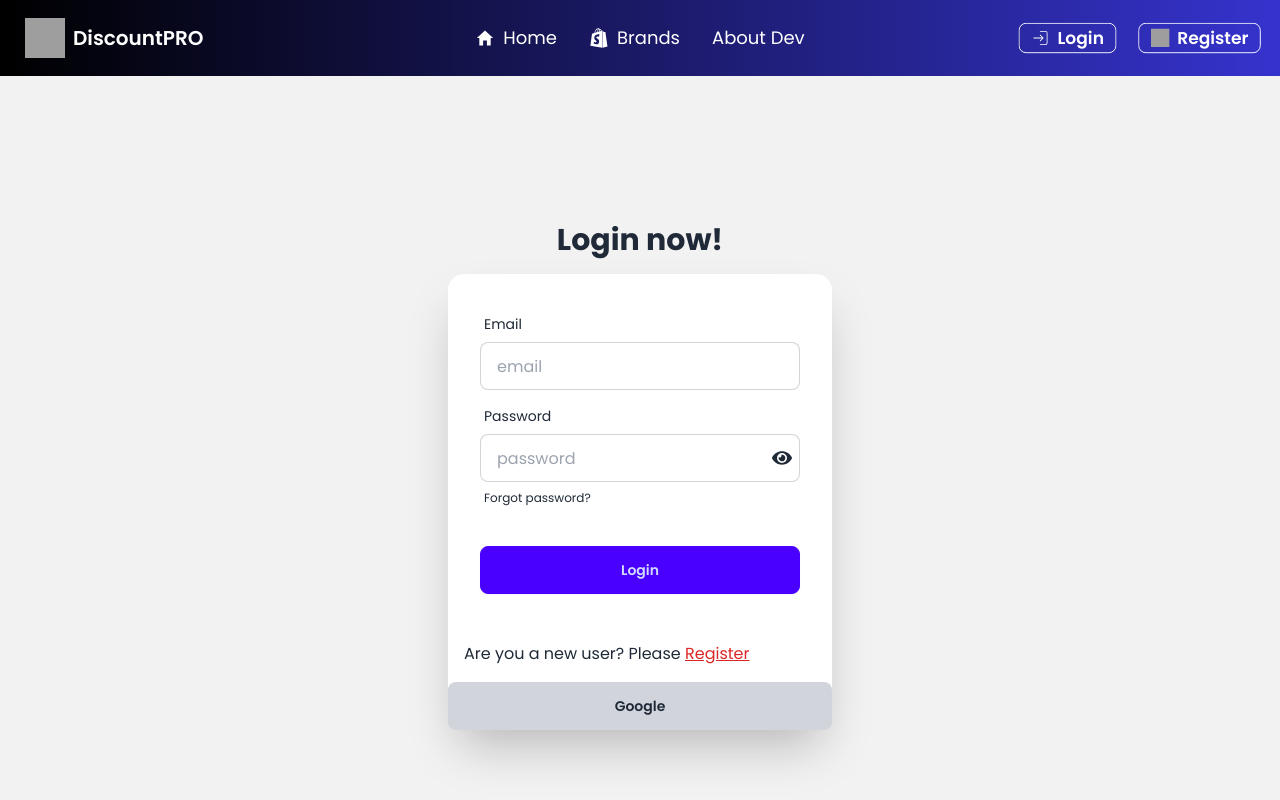
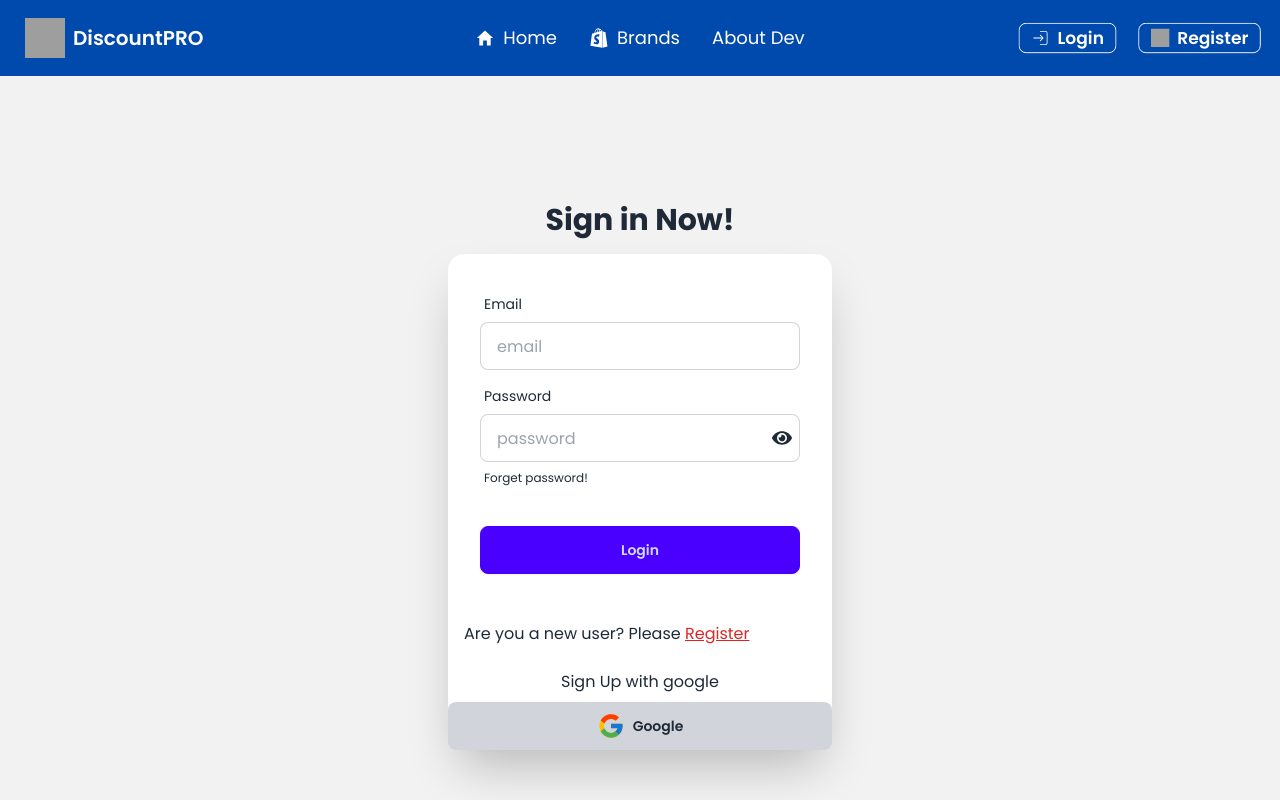
Before and after one commit to MFAAHAD/DiscountPRO, a React (Vite) app: page /login in a window 1280 px wide. Shown: the top 800 px of the page. Built offline with nearby package versions, Linux system fonts and the light colour scheme; no server answers; grey boxes are pictures that could not be loaded.

Commit message:
added the authentication functionalities

```diff
--- a/src/components/AboutDev.jsx
+++ b/src/components/AboutDev.jsx
@@ -7,33 +7,36 @@ const AboutDev = () => {
                 <title>Discount Pro | About Me</title>
             </Helmet>
 
-            {/* Card */}
             <div className="max-w-md mx-auto bg-white p-6 rounded-lg shadow-xl">
                 <div className="text-center">
+                    {/* Author's photo */}
+                    <img
+                        src="https://i.ibb.co.com/d2R1Twp/Neutral-Pink-Modern-Circle-Shape-Linked-In-Profile-Picture-1.png" // Replace with your photo URL
+                        alt="MD Fahad Mia"
+                        className="w-32 h-32 mx-auto rounded-full shadow-md mb-4"
+                    />
+
                     <h3 className="text-2xl font-bold text-blue-600 mb-4">About Me</h3>
 
-                    {/* Introduction */}
                     <section className="mb-4">
                         <p className="text-gray-700">
-                            I’m **MD Fahad Mia**, a passionate **Web Developer** and **CSE student at Metropolitan University Bangladesh**, eager to learn and build innovative solutions.
+                            I’m <strong>MD Fahad Mia</strong>, a passionate <strong>Web Developer</strong> and <strong>CSE student at Metropolitan University Bangladesh</strong>, eager to learn and build innovative solutions.
                         </p>
                     </section>
 
-                    {/* Skills */}
                     <section className="mb-4">
                         <h4 className="text-lg font-semibold text-blue-500">Skills</h4>
                         <p className="text-gray-700">
-                            Proficient in **HTML, CSS, JavaScript, React**, and responsive design using **Tailwind CSS**.
+                            Proficient in <strong>HTML, CSS, JavaScript, React</strong>, and responsive design using <strong>Tailwind CSS</strong>.
                         </p>
                     </section>
 
-                    {/* Projects */}
                     <section>
                         <h4 className="text-lg font-semibold text-blue-500">Recent Projects</h4>
                         <ul className="list-disc list-inside text-gray-700">
-                            <li>**Peddy**: A pet adoption platform with dynamic features.</li>
-                            <li>**BPL-DREAM 11**: A React app for managing cricket teams.</li>
-                            <li>**Gadget Heaven**: Showcasing cutting-edge tech and innovation.</li>
+                            <li><strong>Peddy</strong>: A pet adoption platform with dynamic features.</li>
+                            <li><strong>BPL-DREAM 11</strong>: A React app for managing cricket teams.</li>
+                            <li><strong>Gadget Heaven</strong>: Showcasing cutting-edge tech and innovation.</li>
                         </ul>
                     </section>
                 </div>
--- a/src/components/Footer.jsx
+++ b/src/components/Footer.jsx
@@ -16,7 +16,7 @@ export default function Footer() {
                             DiscountPRO
                         </Link>
                         <p className="text-gray-400 mt-4">
-                            Leading the way in cutting-edge technology and innovation.
+                        Driving the future with groundbreaking technology and innovative solutions.
                         </p>
                     </div>
 
--- a/src/components/ForgetPassword.jsx
+++ b/src/components/ForgetPassword.jsx
@@ -42,7 +42,7 @@ const ForgetPassword = () => {
         <div className="hero bg-base-200 min-h-screen">
             <div className="hero-content flex-col">
                 <div className="text-center lg:text-left">
-                    <h2 className="text-red-500 text-4xl">Forgot Password</h2>
+                    <h2 className="text-blue-500 text-4xl">Recover Account</h2>
                 </div>
                 <div className="card bg-base-100 w-full max-w-sm shrink-0 shadow-2xl">
                     <form onSubmit={(e) => e.preventDefault()} className="card-body">
--- a/src/components/Login.jsx
+++ b/src/components/Login.jsx
@@ -1,136 +1,67 @@
-// import { useContext } from "react";
-// import { Link, useNavigate } from "react-router-dom";
-// import { AuthContext } from "../provides/AuthProviders";
-// import { Helmet } from "react-helmet";
-
-// const Login = () => {
-//     const navigate = useNavigate();
-
-//     const { signInUser, signInWithGoogle } = useContext(AuthContext);
-//     const handleLogIn = e => {
-//         e.preventDefault();
-//         const email = e.target.email.value;
-//         const password = e.target.password.value;
-
-//         // console.log(email, password);
-//         signInUser(email, password)
-//             .then(result => {
-//                 console.log(result);
-//                 e.target.reset();
-//                 navigate('/');
-//             })
-//             .catch(error => {
-//                 console.log("ERROR", error.message);
-//             })
-//     }
-
-//     const handleGoogleSignIn = () => {
-//         signInWithGoogle()
-//             .then(result => {
-//                 console.log(result.user);
-//                 navigate('/');
-//             })
-//             .catch(error => {
-//                 console.log("ERROR", error.message);
-//             })
-//     }
-
-//     return (
-
-//         <div className="hero bg-base-200 min-h-screen">
-
-//             <Helmet>
-//                 <title>Discount Pro | Login</title>
-//             </Helmet>
-
-//             <div className="hero-content flex-col">
-//                 <div className="text-center lg:text-left">
-//                     <h1 className="text-3xl font-bold">Login now!</h1>
-//                 </div>
-//                 <div className="card bg-base-100 w-full max-w-sm shrink-0 shadow-2xl">
-//                     <form onSubmit={handleLogIn} className="card-body">
-//                         <div className="form-control">
-//                             <label className="label">
-//                                 <span className="label-text">Email</span>
-//                             </label>
-//                             <input type="email" name="email" placeholder="email" className="input input-bordered" required />
-//                         </div>
-//                         <div className="form-control">
-//                             <label className="label">
-//                                 <span className="label-text">Password</span>
-//                             </label>
-//                             <input type="password" name="password" placeholder="password" className="input input-bordered" required />
-//                             <label className="label">
-//                                 <a href="#" className="label-text-alt link link-hover">Forgot password?</a>
-//                             </label>
-//                         </div>
-//                         <div className="form-control mt-6">
-//                             <button className="btn btn-primary">Login</button>
-//                         </div>
-//                     </form>
-//                     <p className="m-4"> Are your new user? Please <Link className="underline text-red-600" to="/register"> Register</Link></p>
-//                     <p onClick={handleGoogleSignIn} className="btn btn-ghost bg-gray-300">Google</p>
-//                 </div>
-//             </div>
-//         </div>
-//     );
-// };
-
-// export default Login;
-
-
-
-
-
 import { useContext, useState } from "react";
 import { Link, useNavigate } from "react-router-dom";
 import { AuthContext } from "../provides/AuthProviders";
 import { Helmet } from "react-helmet";
 import { FaEye, FaEyeSlash } from "react-icons/fa"; // Importing eye icons for toggle
+import { toast, ToastContainer } from "react-toastify";
+import "react-toastify/dist/ReactToastify.css"; // Import Toastify CSS
+import { FcGoogle } from "react-icons/fc";
 
 const Login = () => {
     const navigate = useNavigate();
-    const { signInUser, signInWithGoogle } = useContext(AuthContext);
+    const { signInUser, signInWithGoogle, signOutUser } = useContext(AuthContext);
 
     // State to manage the visibility of the password
     const [passwordVisible, setPasswordVisible] = useState(false);
 
-    const handleLogIn = e => {
+    const handleLogIn = (e) => {
         e.preventDefault();
         const email = e.target.email.value;
         const password = e.target.password.value;
 
         signInUser(email, password)
-            .then(result => {
+            .then((result) => {
                 console.log(result);
+                toast.success("Login successful! Welcome back!", {
+                    position: "top-center",
+                });
                 e.target.reset();
-                navigate('/');
+                navigate("/"); // Navigate after showing toast
             })
-            .catch(error => {
+            .catch((error) => {
                 console.log("ERROR", error.message);
-            })
-    }
+                toast.error("Wrong email or password please create a new account", {
+                    position: "top-center",
+                });
+            });
+    };
 
     const handleGoogleSignIn = () => {
         signInWithGoogle()
-            .then(result => {
+            .then((result) => {
                 console.log(result.user);
-                navigate('/');
+                toast.success("Logged in with Google successfully!", {
+                    position: "top-center",
+                });
+                navigate("/");
             })
-            .catch(error => {
+            .catch((error) => {
                 console.log("ERROR", error.message);
-            })
-    }
+                toast.error("Google Sign-In failed. Please try again.", {
+                    position: "top-center",
+                });
+            });
+    };
 
     return (
         <div className="hero bg-base-200 min-h-screen">
             <Helmet>
-                <title>Discount Pro | Login</title>
+                <title>DiscountPRO| Login</title>
             </Helmet>
 
             <div className="hero-content flex-col">
                 <div className="text-center lg:text-left">
-                    <h1 className="text-3xl font-bold">Login now!</h1>
+                    <h1 className="text-3xl font-bold">Sign in Now!</h1>
                 </div>
                 <div className="card bg-base-100 w-full max-w-sm shrink-0 shadow-2xl">
                     <form onSubmit={handleLogIn} className="card-body">
@@ -170,8 +101,8 @@ const Login = () => {
                                 </span>
                             </div>
                             <label className="label">
-                                <Link to="/forget-password" href="#" className="label-text-alt link link-hover">
-                                    Forgot password?
+                                <Link to="/forget-password" className="label-text-alt link link-hover">
+                                    Forget password!
                                 </Link>
                             </label>
                         </div>
@@ -185,11 +116,15 @@ const Login = () => {
                             Register
                         </Link>
                     </p>
+
+                    <p className="text-center p-2">Sign Up with google</p>
                     <p onClick={handleGoogleSignIn} className="btn btn-ghost bg-gray-300">
+                        <FcGoogle className="w-7 h-7" />
                         Google
                     </p>
                 </div>
             </div>
+            <ToastContainer />
         </div>
     );
 };
--- a/src/components/Navbar.jsx
+++ b/src/components/Navbar.jsx
@@ -62,7 +62,7 @@ const Navbar = () => {
     );
 
     return (
-        <div className="navbar bg-gradient-to-r from-[#000000] to-[#3533cd] text-white sticky top-0 z-50">
+        <div className="navbar bg-[#004aad] text-white sticky top-0 z-50">
             <Helmet>
                 <title>Discount Pro | Login</title>
             </Helmet>
```
